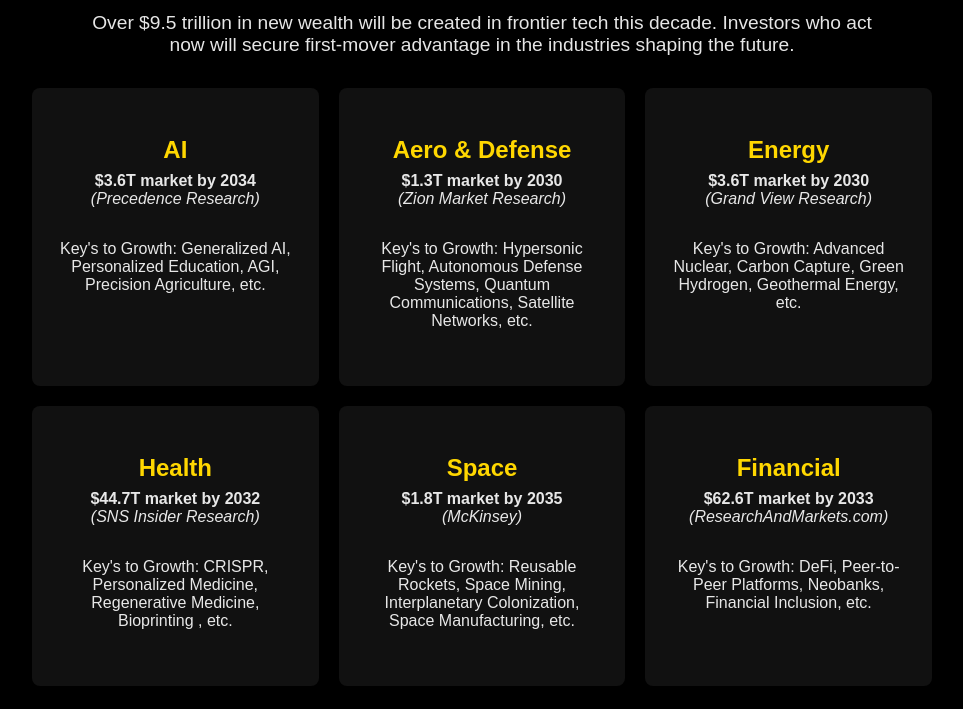
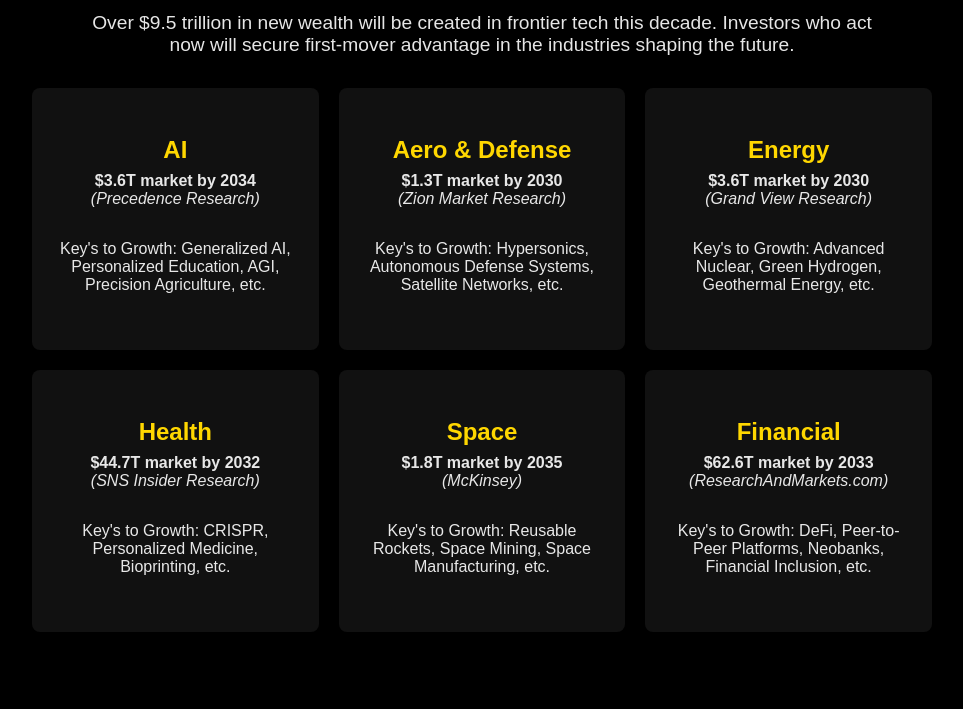
Before and after one commit to david-andersen1/andersen-industries, a plain HTML site: page index.html in a window 1280 px wide. Shown: the part 603-1312 px from the top of the page, without its empty margins (158-1121 px from the left). Drawn offline with Linux system fonts and the light colour scheme.

Commit message:
Update index.html

```diff
--- a/index.html
+++ b/index.html
@@ -32,22 +32,22 @@
             <div class="industry-card">
                 <h3>Aero & Defense</h3>
                 <p><strong>$1.3T market by 2030</strong><br><i>(Zion Market Research)</i></p>
-                <p>Key's to Growth: Hypersonic Flight, Autonomous Defense Systems, Quantum Communications, Satellite Networks, etc.</p>
+                <p>Key's to Growth: Hypersonics, Autonomous Defense Systems, Satellite Networks, etc.</p>
             </div>
             <div class="industry-card">
                 <h3>Energy</h3>
                 <p><strong>$3.6T market by 2030</strong><br><i>(Grand View Research)</i></p>
-                <p>Key's to Growth: Advanced Nuclear, Carbon Capture, Green Hydrogen, Geothermal Energy, etc.</p>
+                <p>Key's to Growth: Advanced Nuclear, Green Hydrogen, Geothermal Energy, etc.</p>
             </div>
             <div class="industry-card">
                 <h3>Health</h3>
                 <p><strong>$44.7T market by 2032</strong><br><i>(SNS Insider Research)</i></p>
-                <p>Key's to Growth: CRISPR, Personalized Medicine, Regenerative Medicine, Bioprinting , etc.</p>
+                <p>Key's to Growth: CRISPR, Personalized Medicine, Bioprinting, etc.</p>
             </div>
             <div class="industry-card">
                 <h3>Space</h3>
                 <p><strong>$1.8T market by 2035</strong><br><i>(McKinsey)</i></p>
-                <p>Key's to Growth: Reusable Rockets, Space Mining, Interplanetary Colonization, Space Manufacturing, etc.</p>
+                <p>Key's to Growth: Reusable Rockets, Space Mining, Space Manufacturing, etc.</p>
             </div>
             <div class="industry-card">
                 <h3>Financial</h3>
```
